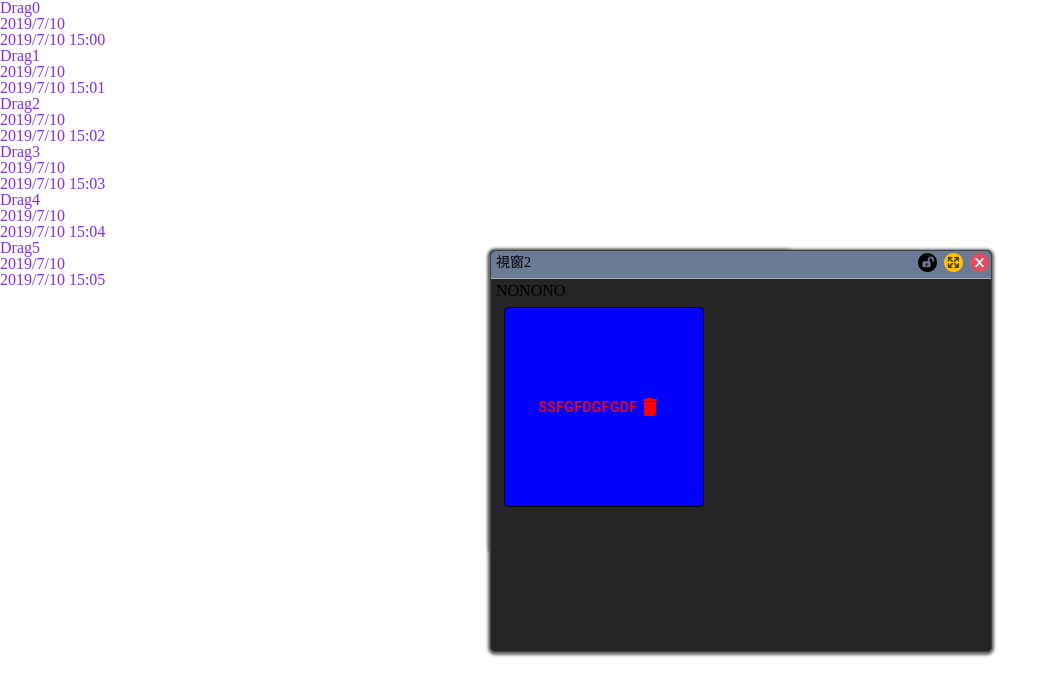
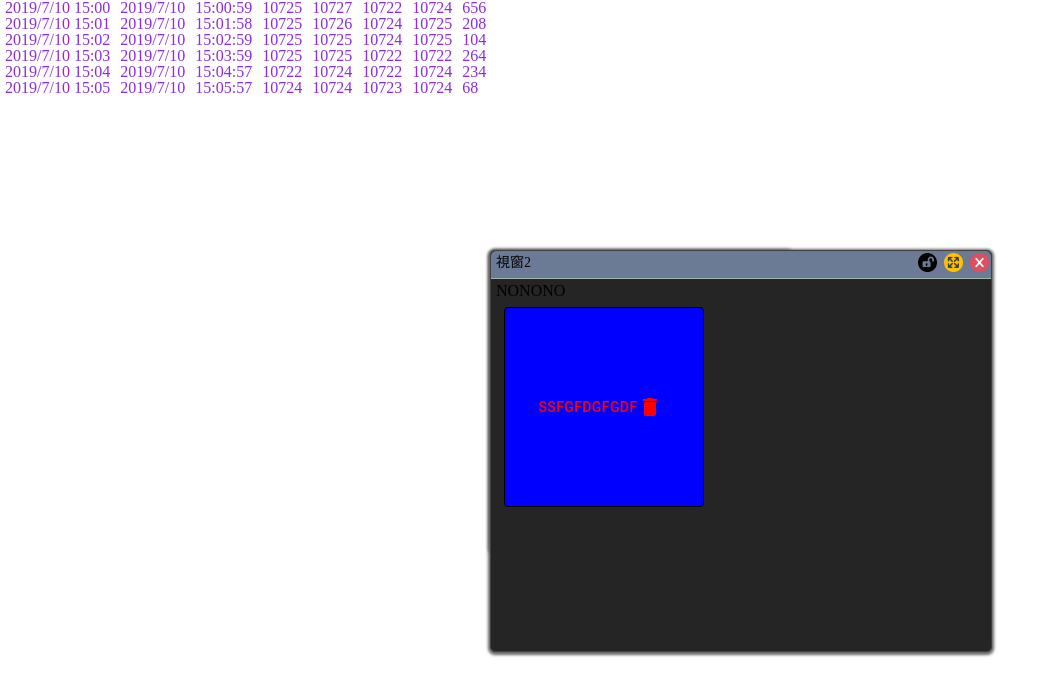
Before and after one commit to taiwanhua/fdtm, a React (Create React App) app: page / in a window 1280 px wide. Shown: the top 696 px of the page, without its empty margins (0-1059 px from the left). Built offline with nearby package versions, Linux system fonts and the light colour scheme.

Commit message:
拖曳表格更新

```diff
--- a/src/Component/Common/Container/Topcontainer.js
+++ b/src/Component/Common/Container/Topcontainer.js
@@ -98,7 +98,7 @@ console.log(state)
             {/*<Navigation/>*/}
             <Drag  initialvar={{id:"test",width:"300px",height:"300px",titletext:"視窗1"}}><div>YES</div><div>YES</div><div>YES</div></Drag>
             <Drag  initialvar={{id:"test13",width:"500px",height:"400px",titletext:"視窗2"}}><div>NONONO</div>
-                <LineButton onClick= { (e)=>setState({...state,background:"yellow"}) } i="123"  href="https://tw.yahoo.com/" props={state}  >
+                <LineButton onClick= { (e)=>setState({...state,background:"red"}) } i="123"  href="https://tw.yahoo.com/" props={state}  >
                 <DeleteIcon className={classes.leftIcon} />
                 </LineButton>
             </Drag>
--- a/src/Component/Common/Functional/Droptable.js
+++ b/src/Component/Common/Functional/Droptable.js
@@ -4,9 +4,17 @@ import styled from 'styled-components';
 export const Droptable = (props) => {
     const Dragul = styled.ul`
       color: blueviolet;
-      float: ${(props) => (props.trprops.float) ? "left" : "" }
-       // margin-Top: ${(props) => ("themetop" === props.trprops.position) ? "20px" : "0px" }
+      float: ${(props) => ((props.trprops.float) ? "left" : "none")}
 
+
+
+       li {
+        margin: 0px 5px;
+        display: ${(props) => ((props.trprops.float) ? "block" : "inline") }
+      }
+
+
+      }
     `;
 
     // let Jsondata =
@@ -149,13 +157,28 @@ export const Droptable = (props) => {
                     // onDragOver={R_DragOver}
                         onDrop={R_Drop}>
                     <li>
-                        Drag{index}
+                        {item.DateTime}
                     </li>
                     <li>
                         {item.Date}
                     </li>
                     <li>
-                        {item.DateTime}
+                        {item.Time}
+                    </li>
+                    <li>
+                        {item.O}
+                    </li>
+                    <li>
+                        {item.H}
+                    </li>
+                    <li>
+                        {item.L}
+                    </li>
+                    <li>
+                        {item.C}
+                    </li>
+                    <li>
+                        {item.Vol}
                     </li>
                 </Dragul>
             )
@@ -167,7 +190,7 @@ export const Droptable = (props) => {
     const ClearmarginLeft = () => {
         //console.log(document.getElementById("testd").children.length)
         for (let i = 0; i < document.getElementById("testd").children.length; i++) {
-            document.getElementById("testd").children[i].style.marginLeft = "0px";
+            document.getElementById("testd").children[i].style.borderLeft = "";
         }
     }
     const C_DragStart = (e) => {
@@ -178,7 +201,7 @@ export const Droptable = (props) => {
         console.log(e.target.parentElement);
         e.preventDefault();
         ClearmarginLeft();
-        e.target.parentElement.style.marginLeft = "20px";
+        e.target.parentElement.style.borderLeft = "2px solid red";
         Entertarget = e.target.parentElement;
     }
     const C_DragLeave = () => {
@@ -203,7 +226,7 @@ export const Droptable = (props) => {
     const C_DropError = (e) => {
         e.preventDefault();
         currenttarget.style.display = "block";
-        Entertarget.style.marginTop = "0px";
+        Entertarget.style.borderLeft = "";
         let newTransforData = Array.from(TransforData)
         //console.log(newJsondata)
         newTransforData.splice(parseInt(currenttarget.getAttribute("name")), 1);
```
